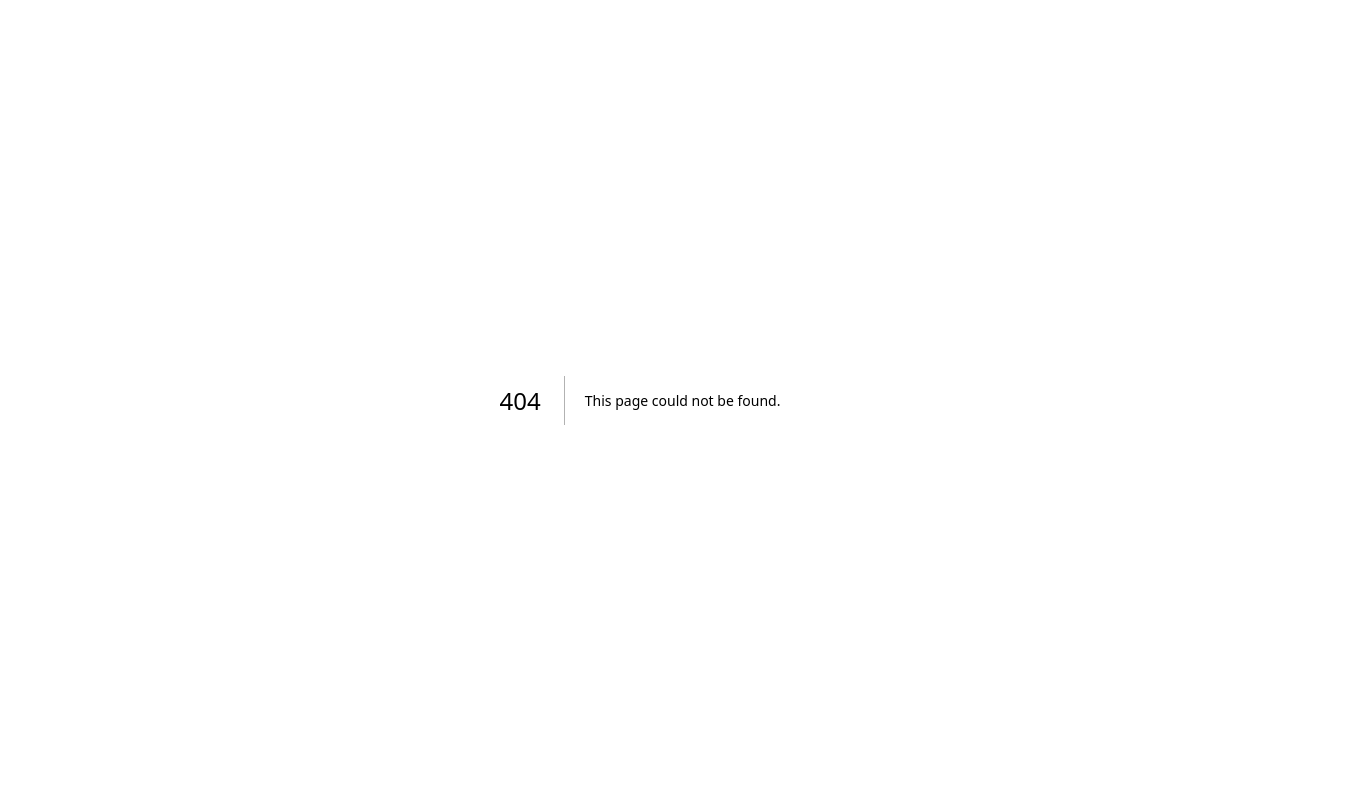
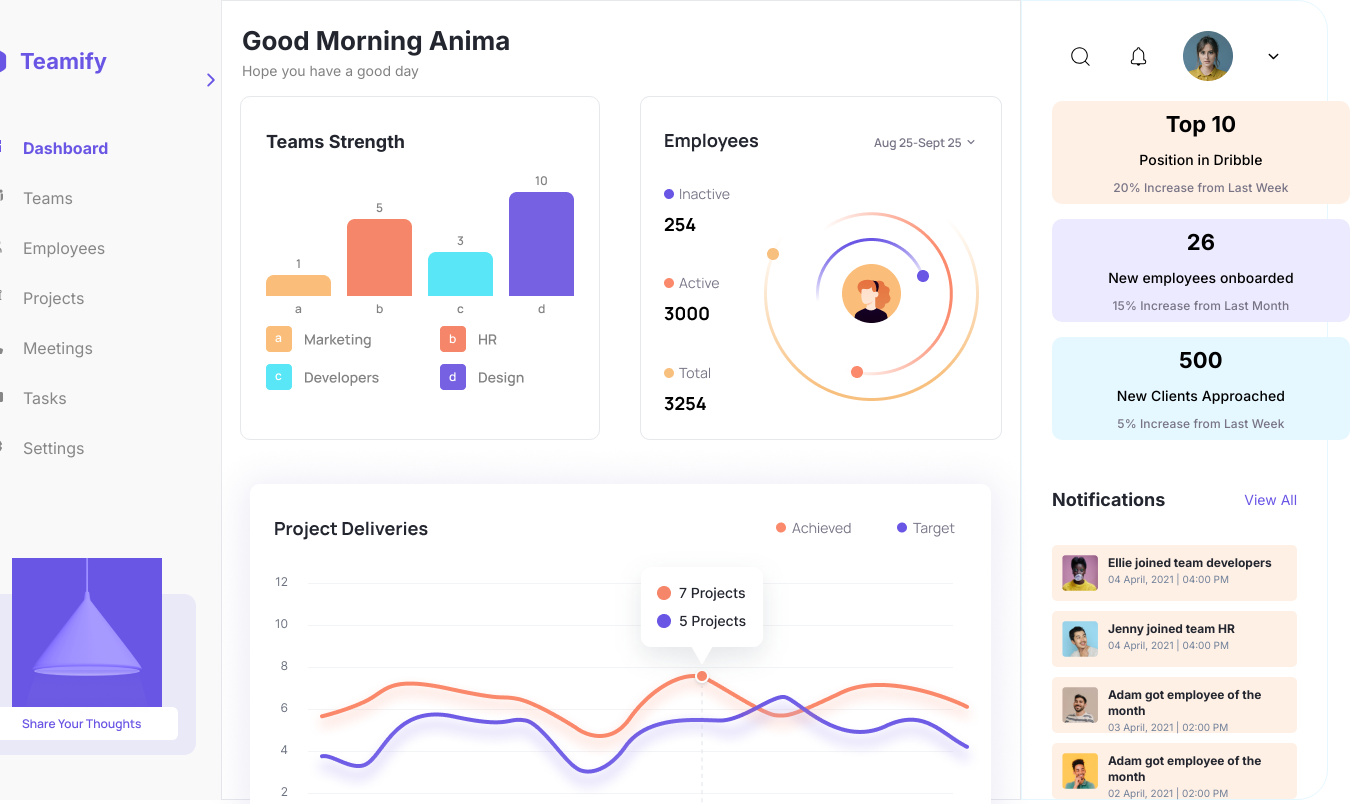
Before and after one commit to MamaraimovDavron/nextjs, a Next.js app: page /dashboard in a window 1280 px wide. Before the commit this address had no page. Shown: the top 804 px of the page, 1350 px wide, since content can reach past the window. Built offline with nearby package versions, Linux system fonts and the light colour scheme.

Commit message:
children done

```diff
--- a/app/components/Dashboard.jsx
+++ b/app/components/Dashboard.jsx
@@ -15,9 +15,15 @@ import { IoSettings } from "react-icons/io5";
 import { IoIosArrowBack } from "react-icons/io";
 import { IoIosArrowForward } from "react-icons/io";
 import Link from "next/link";
+import { Header } from "./Header";
+import { usePathname } from "next/navigation";
 
 const Data = [
-  { icon: <MdDashboard className="icon" />, text: "Dashboard", path: "/" },
+  {
+    icon: <MdDashboard className="icon" />,
+    text: "Dashboard",
+    path: "/dashboard",
+  },
   {
     icon: <BsMicrosoftTeams className="icon" />,
     text: "Teams",
@@ -68,9 +74,15 @@ export const Dashboard = () => {
 
       <ul>
         {Data.map((item, index) => {
+          const pathname = usePathname();
+          const isActive = pathname.startsWith(item.path);
           return (
-            <li key={index} className={index == 0 ? "myActive" : ""}>
-              <Link href={item.path} className="link">
+            <li key={index}>
+              <Link
+                href={item.path}
+                className="link"
+                id={isActive ? "active" : ""}
+              >
                 {item.icon}
                 <p>{item.text}</p>
               </Link>
--- a/app/components/Header.jsx
+++ b/app/components/Header.jsx
@@ -25,6 +25,7 @@ export const Header = () => {
 
         <Image src={img1} className="img1" />
       </div>
+
       <div className="footer">
         <Image src={img2} />
       </div>
--- a/app/components/style.css
+++ b/app/components/style.css
@@ -9,10 +9,9 @@
   flex-direction: row;
   align-items: center;
   justify-content: center;
-  width: 1440px;
-  height: 990px;
+  width: 100%;
+  height: 100vh;
   border-radius: 30px;
-  margin: auto;
 }
 
 /* Dashboard */
@@ -143,18 +142,27 @@
   display: none;
 }
 
+/* Active */
+#active {
+  color: #6956e5;
+  font-weight: bold;
+}
+/* ChildrenBox */
+
+.childrenBox {
+  width: 800px;
+  height: 100vh;
+}
+
 /* Header */
 .header {
-  width: 58%;
+  width: 800px;
   height: 100vh;
   padding: 20px;
   display: flex;
   flex-direction: column;
   align-items: center;
   border: 1px solid #e6e8ec;
-
-  /* justify-content: center; */
-  /* gap: 20px; */
 }
 
 .header .top {
@@ -193,7 +201,7 @@
   flex-direction: column;
   align-items: flex-start;
   border: 1px solid #e6e8ec;
-  width: 360px;
+  /* width: %; */
   height: 344px;
   border-radius: 10px;
   padding: 25px;
@@ -210,7 +218,8 @@
 }
 
 .header .footer .img2 {
-  width: 741px;
+  width: 300px;
+  border: 1px solid;
   height: 407px;
   border-radius: 10px;
 }
--- /dev/null
+++ b/app/dashboard/page.jsx
@@ -0,0 +1,12 @@
+import React from "react";
+import { Header } from "../components/Header";
+
+const Dashboard = () => {
+  return (
+    <div>
+      <Header />
+    </div>
+  );
+};
+
+export default Dashboard;
--- a/app/layout.js
+++ b/app/layout.js
@@ -1,5 +1,9 @@
 import { Inter } from "next/font/google";
-import "./globals.css";
+import { Dashboard } from "./components/Dashboard";
+// import "./globals.css";
+import "../app/components/style.css";
+import { Header } from "./components/Header";
+import { RightSide } from "./components/RightSide";
 
 const inter = Inter({ subsets: ["latin"] });
 
@@ -11,7 +15,13 @@ export const metadata = {
 export default function RootLayout({ children }) {
   return (
     <html lang="en">
-      <body className={inter.className}>{children}</body>
+      <body className={inter.className}>
+        <div className="container">
+          <Dashboard />
+          <div className="childrenBox">{children}</div>
+          <RightSide />
+        </div>
+      </body>
     </html>
   );
 }
--- a/app/page.js
+++ b/app/page.js
@@ -6,10 +6,10 @@ import { RightSide } from "@/app/components/RightSide";
 
 export default function Home() {
   return (
-    <div className="container">
-      <Dashboard />
+    <div>
+      {/* <Dashboard />
       <Header />
-      <RightSide />
+      <RightSide /> */}
     </div>
   );
 }
```
